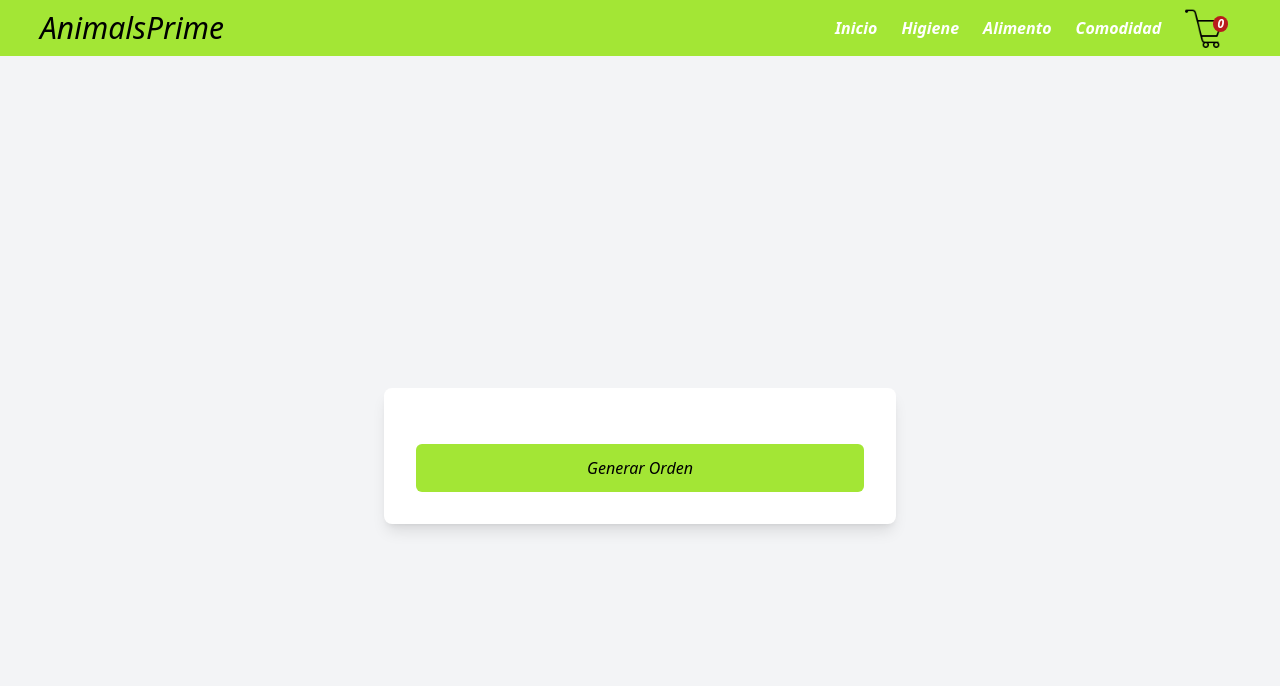
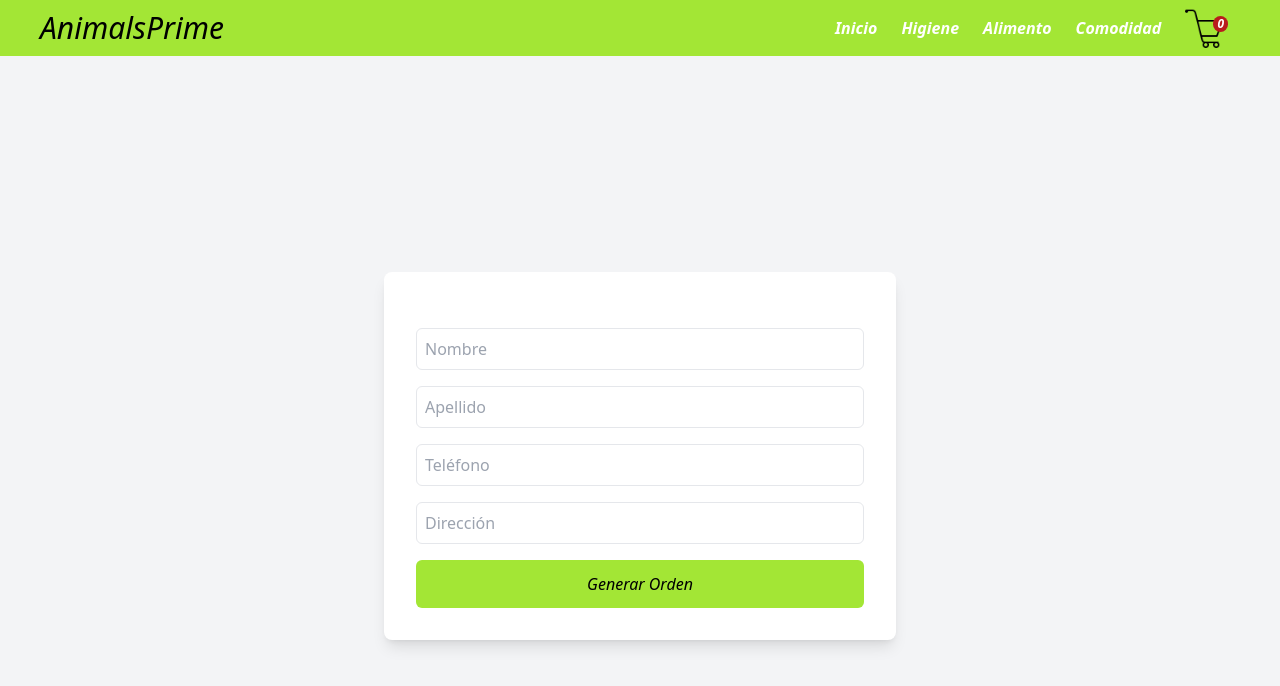
Before and after one commit to devcloudengineering/PreEntrega1Creado, a React (Vite) app: page /checkout in a window 1280 px wide. Shown: the top 686 px of the page. Built offline with nearby package versions, Linux system fonts and the light colour scheme.

Commit message:
Se agrega formulario a checkout

```diff
--- a/src/components/Checkout/Checkout.jsx
+++ b/src/components/Checkout/Checkout.jsx
@@ -16,21 +16,27 @@ const Checkout = () => {
   const [loading, setLoading] = useState(false);
   const [orderCreated, setOrderCreated] = useState(false);
   const [orderData, setOrderData] = useState(null);
+  const [buyer, setBuyer] = useState({
+    firstName: "",
+    lastName: "",
+    phone: "",
+    address: "",
+  });
+
   const navigate = useNavigate();
 
   const { cart, totalQuantity, getTotal, clearCart } = useCart();
   const total = getTotal();
 
+  const handleChange = (e) => {
+    setBuyer({ ...buyer, [e.target.name]: e.target.value });
+  };
+
   const createOrder = async () => {
     setLoading(true);
     try {
       const objOrder = {
-        buyer: {
-          firstName: "Gustavo",
-          lastName: "Figueroa",
-          phone: "87761275",
-          address: "La Florida",
-        },
+        buyer,
         items: cart,
         totalQuantity,
         total,
@@ -150,14 +156,51 @@ const Checkout = () => {
             </article>
           ))}
         </div>
-        <div className="mt-6 flex items-center justify-center">
+
+        <form className="mt-6">
+          <div className="grid gap-4">
+            <input
+              type="text"
+              name="firstName"
+              placeholder="Nombre"
+              value={buyer.firstName}
+              onChange={handleChange}
+              className="border p-2 rounded-md"
+            />
+            <input
+              type="text"
+              name="lastName"
+              placeholder="Apellido"
+              value={buyer.lastName}
+              onChange={handleChange}
+              className="border p-2 rounded-md"
+            />
+            <input
+              type="tel"
+              name="phone"
+              placeholder="Teléfono"
+              value={buyer.phone}
+              onChange={handleChange}
+              className="border p-2 rounded-md"
+            />
+            <input
+              type="text"
+              name="address"
+              placeholder="Dirección"
+              value={buyer.address}
+              onChange={handleChange}
+              className="border p-2 rounded-md"
+            />
+          </div>
+
           <button
-            className="inline-flex w-full bg-lime-400 items-center justify-center rounded-md p-3 text-black italic transition-all hover:text-white hover:scale-110"
+            type="button"
+            className="inline-flex w-full bg-lime-400 items-center justify-center rounded-md p-3 mt-4 text-black italic transition-all hover:text-white hover:scale-110"
             onClick={createOrder}
           >
             Generar Orden
           </button>
-        </div>
+        </form>
       </div>
     </div>
   );
```
